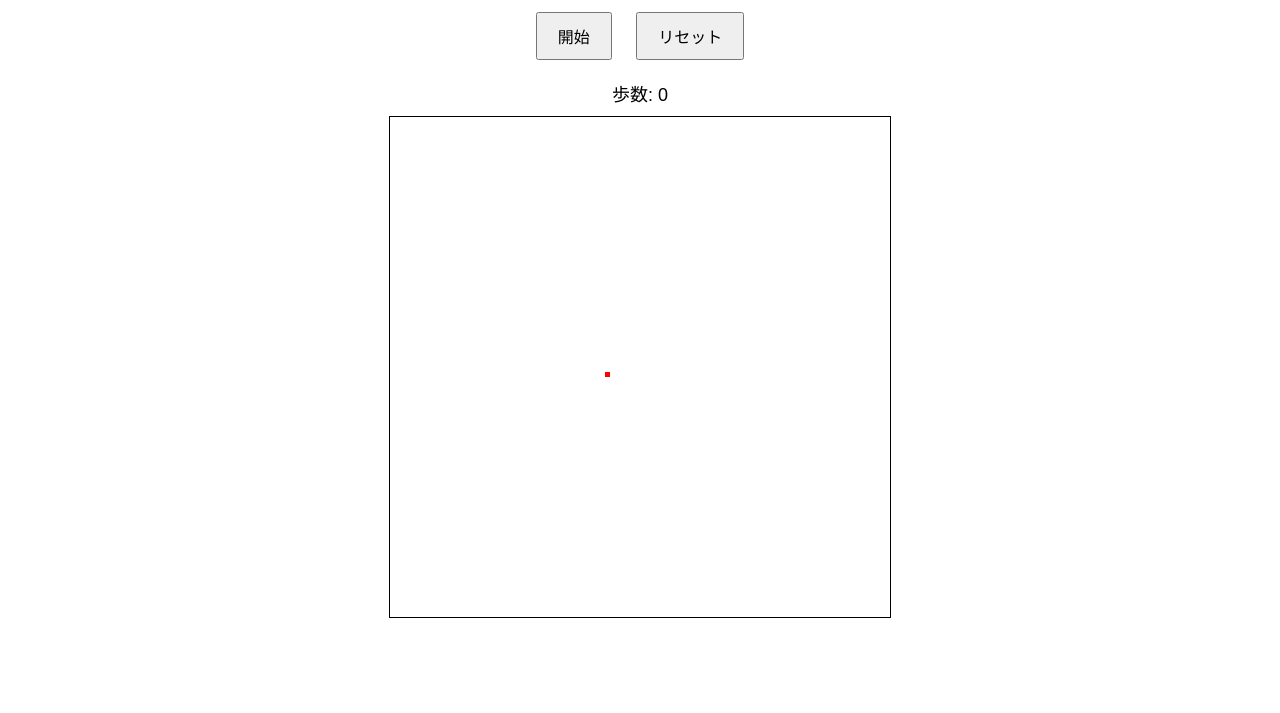
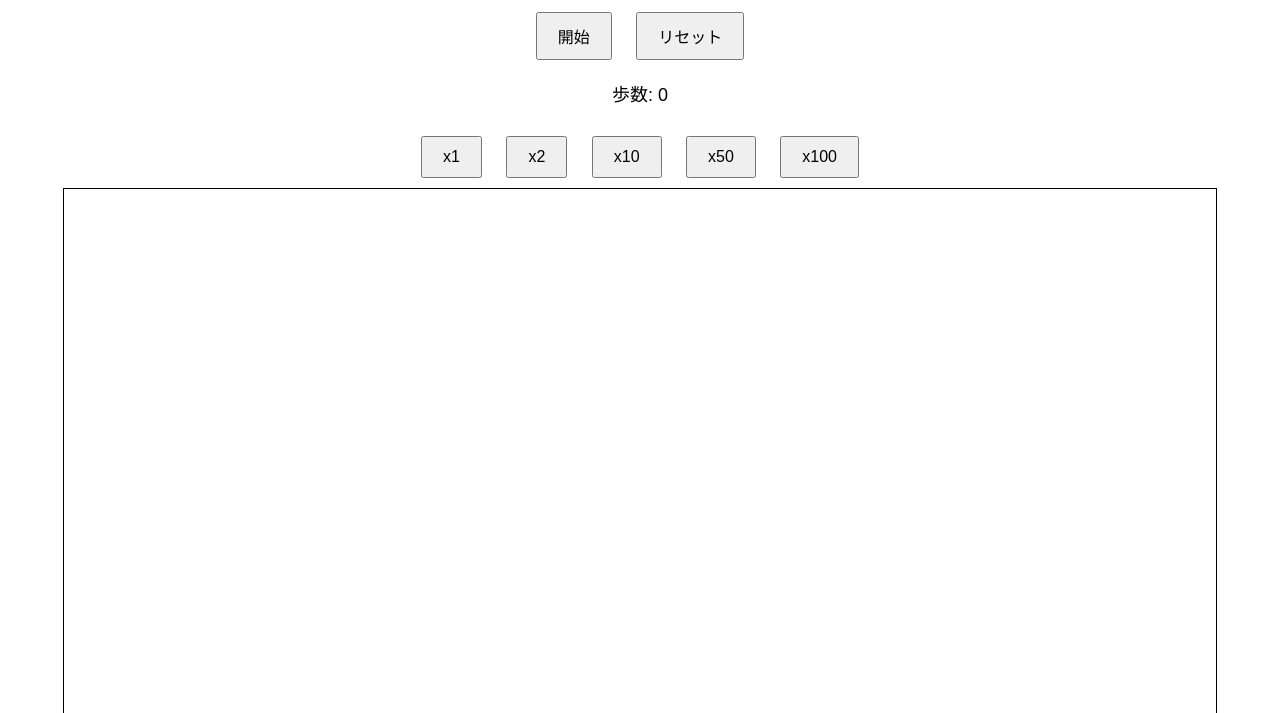
Before and after one commit to rarcns/LangTonAnt, a plain HTML site: page index.html in a window 1280 px wide. Shown: the part 87-800 px from the top of the page. Drawn offline with Linux system fonts and the light colour scheme.

Commit message:
Update index.html

```diff
--- a/index.html
+++ b/index.html
@@ -9,6 +9,8 @@
             display: block;
             margin: 0 auto;
             border: 1px solid #000;
+            max-width: 100%;
+            height: auto;
         }
         body {
             text-align: center;
@@ -24,6 +26,9 @@
             margin: 10px;
             font-size: 18px;
         }
+        .speed-btns {
+            margin-top: 20px;
+        }
     </style>
 </head>
 <body>
@@ -31,21 +36,28 @@
     <button id="start-btn">開始</button>
     <button id="reset-btn">リセット</button>
     <div id="step-count">歩数: 0</div>
-    <canvas id="canvas" width="500" height="500"></canvas>
+    <div class="speed-btns">
+        <button class="speed-btn" data-speed="1">x1</button>
+        <button class="speed-btn" data-speed="2">x2</button>
+        <button class="speed-btn" data-speed="10">x10</button>
+        <button class="speed-btn" data-speed="50">x50</button>
+        <button class="speed-btn" data-speed="100">x100</button>
+    </div>
+    <canvas id="canvas"></canvas>
 
     <script>
         // 定数
         const canvas = document.getElementById('canvas');
         const ctx = canvas.getContext('2d');
-        const gridSize = 100; // グリッドの数 (100x100)
-        const cellSize = canvas.width / gridSize; // 各セルのサイズ
+        let gridSize = 100; // グリッドの数 (100x100)
+        let cellSize;
         const stepCountDisplay = document.getElementById('step-count');
+        let speed = 1; // 初期速度 (倍速モード)
 
         // グリッドと蟻の初期設定
         let grid;
         let ant;
         let steps = 0; // 歩数をカウントする変数
-
         let running = false;
         let interval;
 
@@ -64,8 +76,8 @@
 
             // 蟻の初期位置と方向をランダム設定
             ant = {
-                x: Math.floor(Math.random() * gridSize), // ランダムなx座標
-                y: Math.floor(Math.random() * gridSize), // ランダムなy座標
+                x: Math.floor(gridSize / 2), // 蟻の位置を中央に設定
+                y: Math.floor(gridSize / 2),
                 dir: Math.floor(Math.random() * 4) // ランダムな方向 (0: 上, 1: 右, 2: 下, 3: 左)
             };
 
@@ -85,9 +97,11 @@
                     ctx.fillRect(x * cellSize, y * cellSize, cellSize, cellSize);
                 }
             }
-            // 蟻を描画
+            // 蟻を描画 (常に中央に表示)
             ctx.fillStyle = 'red';
-            ctx.fillRect(ant.x * cellSize, ant.y * cellSize, cellSize, cellSize);
+            ctx.fillRect((ant.x - Math.floor(gridSize / 2)) * cellSize + canvas.width / 2,
+                         (ant.y - Math.floor(gridSize / 2)) * cellSize + canvas.height / 2,
+                         cellSize, cellSize);
         }
 
         // 蟻を1ステップ動かす
@@ -125,7 +139,7 @@
                 interval = setInterval(() => {
                     moveAnt();
                     drawGrid();
-                }, 50);
+                }, 50 / speed);
                 running = true;
                 document.getElementById('start-btn').textContent = '停止';
             }
@@ -139,8 +153,27 @@
             initialize();
         });
 
+        // 倍速ボタンのイベント
+        document.querySelectorAll('.speed-btn').forEach(btn => {
+            btn.addEventListener('click', () => {
+                speed = parseInt(btn.getAttribute('data-speed'), 10);
+            });
+        });
+
+        // キャンバスのリサイズ
+        function resizeCanvas() {
+            const width = window.innerWidth * 0.9; // 幅を画面幅の90%に設定
+            canvas.width = width;
+            canvas.height = width; // 幅に合わせて正方形に
+            gridSize = 100; // グリッドの数を固定
+            cellSize = canvas.width / gridSize; // 各セルのサイズを再計算
+            initialize(); // 初期化を再実行
+        }
+
         // 初期化
-        initialize();
+        resizeCanvas();
+        window.addEventListener('resize', resizeCanvas);
+
     </script>
 </body>
 </html>
```
